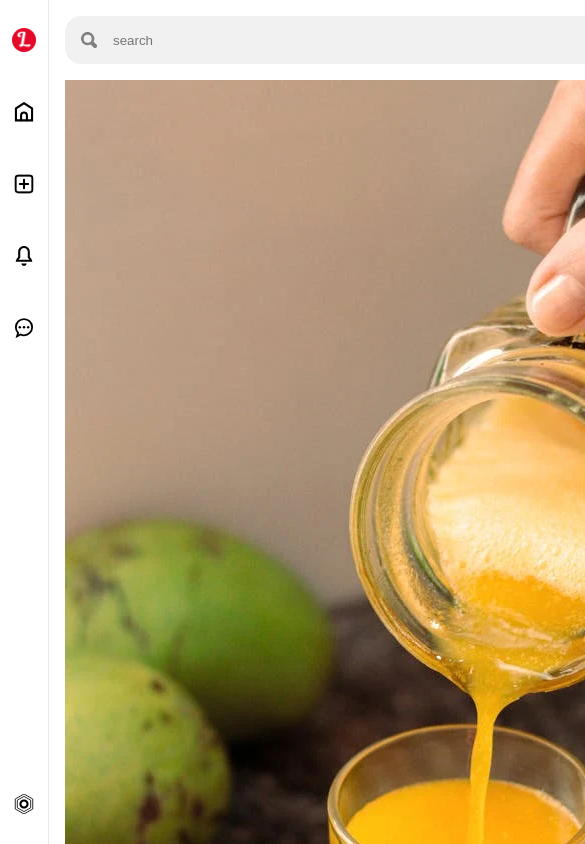
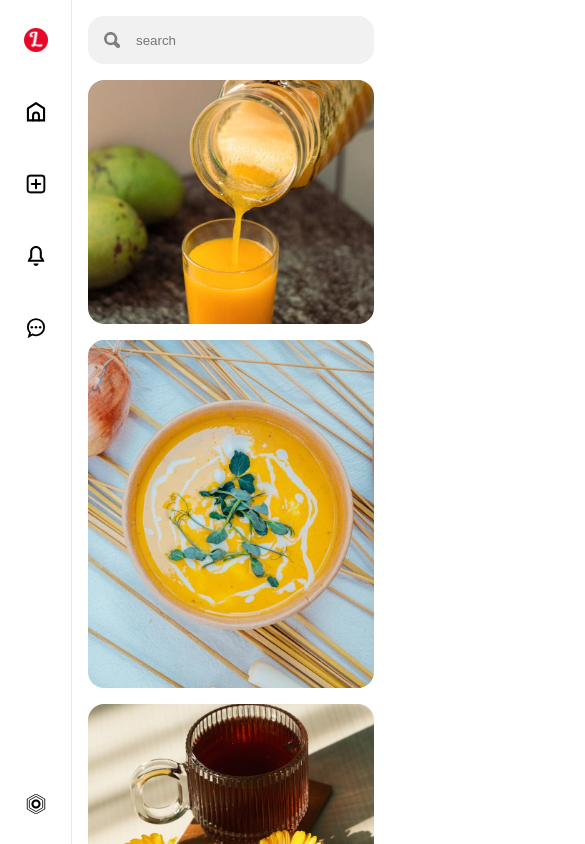
Before and after one commit to fasakinhenry/pinterest, a React (Vite) app: page / in a window 390 px wide. Shown: the top 844 px of the page, 585 px wide, since content can reach past the window. Built offline with nearby package versions, Linux system fonts and the light colour scheme.

Commit message:
feat: add code for the gallery and gallery items

```diff
--- a/src/components/gallery/gallery.css
+++ b/src/components/gallery/gallery.css
@@ -1,2 +1,43 @@
+/* Make each card row uneven */
 .gallery {
+  display: grid;
+  grid-template-columns: repeat(7, 1fr);
+  gap: 16px;
+  grid-auto-rows: 10px;
 }
+
+@media (max-width: 1746px) {
+  .gallery {
+    grid-template-columns: repeat(6, 1fr);
+  }
+}
+
+@media (max-width: 1509px) {
+  .gallery {
+    grid-template-columns: repeat(5, 1fr);
+  }
+}
+
+@media (max-width: 1272px) {
+  .gallery {
+    grid-template-columns: repeat(4, 1fr);
+  }
+}
+
+@media (max-width: 1035px) {
+  .gallery {
+    grid-template-columns: repeat(3, 1fr);
+  }
+}
+
+@media (max-width: 798px) {
+  .gallery {
+    grid-template-columns: repeat(2, 1fr);
+  }
+}
+
+@media (max-width: 475px) {
+  .gallery {
+    grid-template-columns: repeat(1, 1fr);
+  }
+}
--- a/src/components/galleryItem/galleryItem.css
+++ b/src/components/galleryItem/galleryItem.css
@@ -1,2 +1,9 @@
 .galleryItem {
+    display: flex;
 }
+
+.galleryItem img {
+    width: 100%;
+    border-radius: 16px;
+    object-fit: cover;
+}
--- a/src/components/galleryItem/galleryItem.jsx
+++ b/src/components/galleryItem/galleryItem.jsx
@@ -2,7 +2,10 @@ import './galleryItem.css';
 
 const GalleryItem = ({ item }) => {
   return (
-    <div className='galleryItem'>
+    <div
+      className='galleryItem'
+      style={{ gridRowEnd: `span ${Math.ceil(item.height / 100)}` }}
+    >
       <img src={item.media} alt={'item' + item.id} />
     </div>
   );
```
